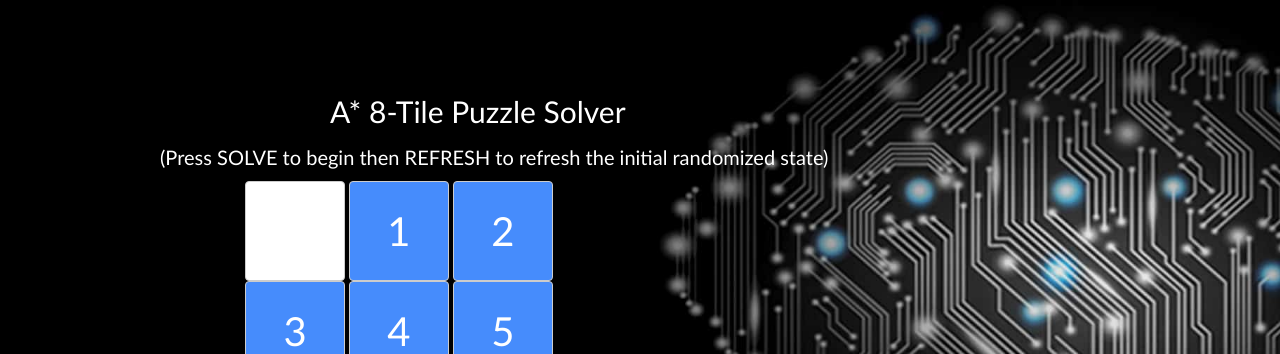
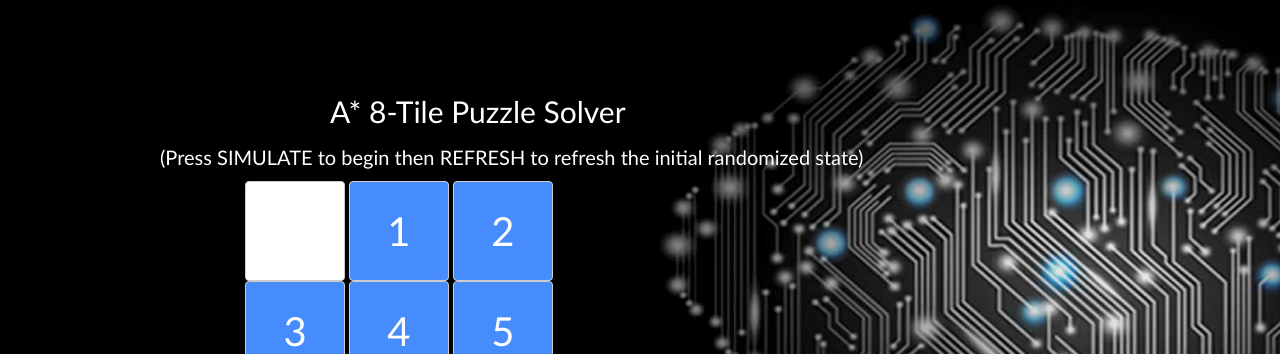
Before and after one commit to reignO7/Activity1-CSC171, a Flask app: page / in a window 1280 px wide. Shown: the top 354 px of the page. Run offline with Flask 2, Linux system fonts and the light colour scheme; some libraries are stand-ins or nearby versions.

Commit message:
Added readme.txt

```diff
--- a/Assignment 3/templates/index.html
+++ b/Assignment 3/templates/index.html
@@ -92,7 +92,7 @@ function move() {
 </head>
 <body style="background-repeat: no-repeat; -webkit-background-size: cover; -moz-background-size: cover; -o-background-size: cover; background-size: cover; background-image: url('../static/img1.jpg')">
 	<p style="margin-left:330px; font-family: 'calibri','serif'; font-size:30px; margin-top:90px; color:white;">A* 8-Tile Puzzle Solver</p>
-	<p style="margin-left:160px; font-family: 'calibri','serif'; font-size:20px; margin-top:10px; color:white;">(Press SOLVE to begin then REFRESH to refresh the initial randomized state)</p>
+	<p style="margin-left:160px; font-family: 'calibri','serif'; font-size:20px; margin-top:10px; color:white;">(Press SIMULATE to begin then REFRESH to refresh the initial randomized state)</p>
 	<div class="container" id="8tiles" style="padding;">
 		<button id="t0" class="btn btn-default tile blank"> </button>
 		<button id="t1" class="btn btn-default tile">1</button>
```
Also changed, not shown: README.txt (added).
